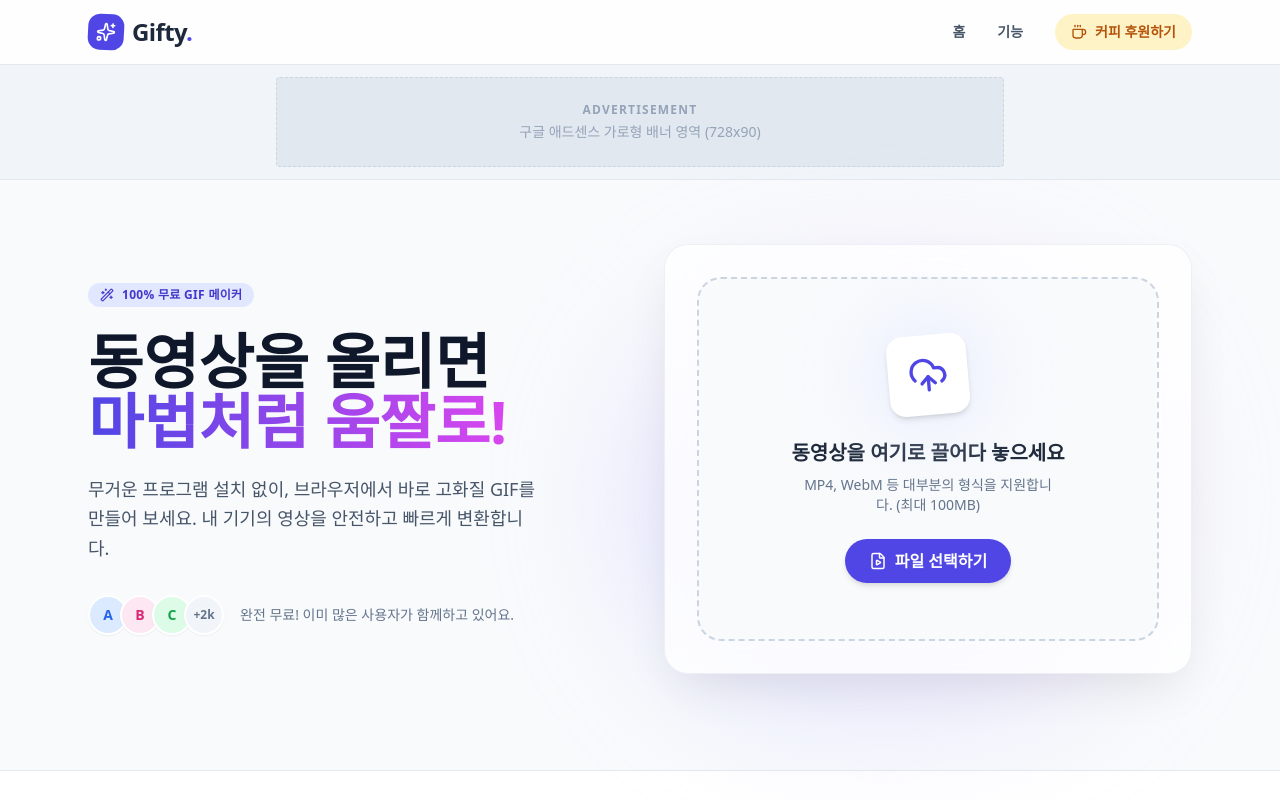
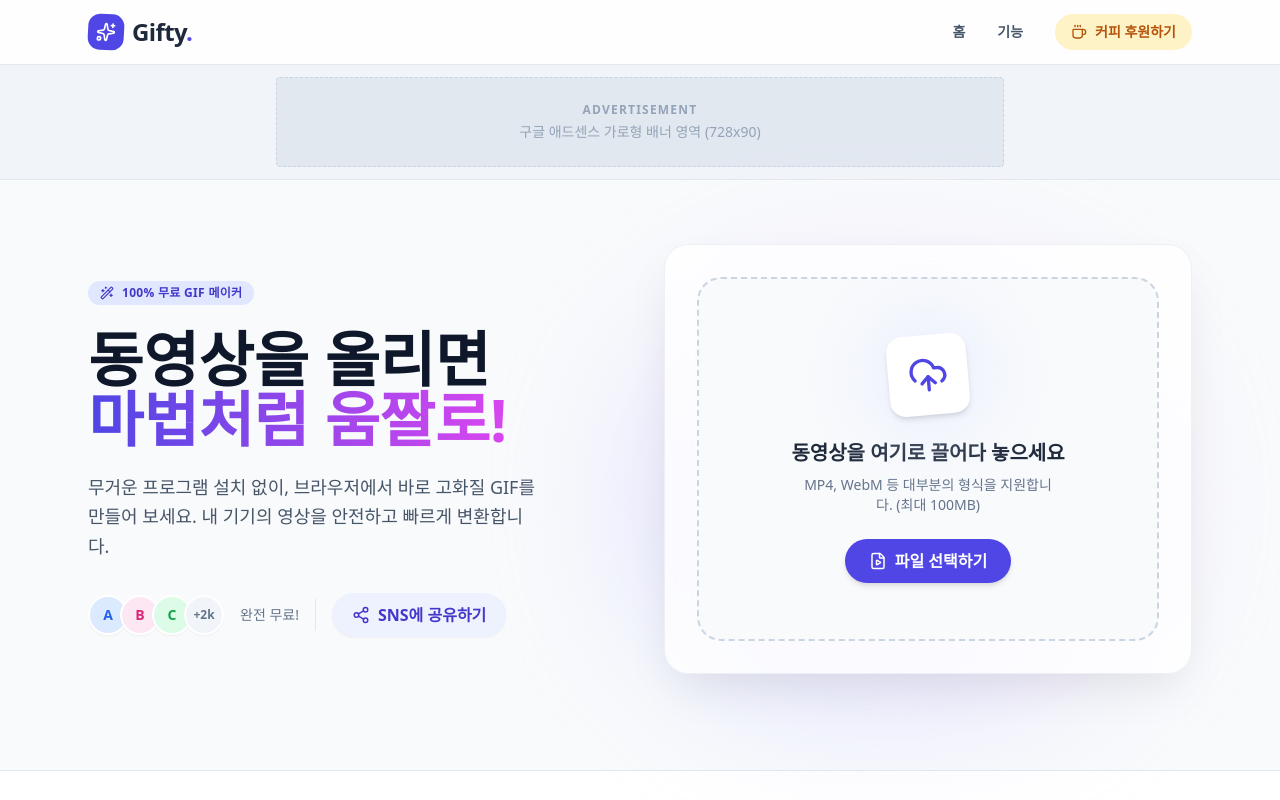
Before and after one commit to bcde369369-arch/gifty, a Next.js app: page / in a window 1280 px wide. Shown: the top 800 px of the page. Built offline with nearby package versions, Linux system fonts and the light colour scheme; no server answers.

Commit message:
Add ShareButton to hero section

```diff
--- a/app/page.tsx
+++ b/app/page.tsx
@@ -3,6 +3,7 @@
 import React, { useState } from 'react';
 import Dropzone from '@/components/Dropzone';
 import VideoEditor from '@/components/VideoEditor';
+import ShareButton from '@/components/ShareButton';
 import { Sparkles, Video, Wand2, DownloadCloud, Menu, Coffee, ExternalLink } from 'lucide-react';
 import { useSiteSettings } from '@/lib/settings';
 
@@ -60,7 +61,8 @@ export default function Home() {
           <p className="text-lg text-slate-600 mb-8 max-w-md mx-auto md:mx-0 leading-relaxed">
             무거운 프로그램 설치 없이, 브라우저에서 바로 고화질 GIF를 만들어 보세요. 내 기기의 영상을 안전하고 빠르게 변환합니다.
           </p>
-          <div className="flex items-center justify-center md:justify-start gap-4">
+          <div className="flex flex-col sm:flex-row items-center justify-center md:justify-start gap-4">
+            <div className="flex items-center gap-4">
               <div className="flex -space-x-2">
                 <div className="w-10 h-10 rounded-full border-2 border-white shadow-sm bg-blue-100 flex items-center justify-center text-blue-600 font-bold text-sm">A</div>
                 <div className="w-10 h-10 rounded-full border-2 border-white shadow-sm bg-pink-100 flex items-center justify-center text-pink-600 font-bold text-sm">B</div>
@@ -69,7 +71,10 @@ export default function Home() {
                   +2k
                 </div>
               </div>
-            <p className="text-sm font-medium text-slate-500">완전 무료! 이미 많은 사용자가 함께하고 있어요.</p>
+              <p className="text-sm font-medium text-slate-500 hidden sm:block">완전 무료!</p>
+            </div>
+            <div className="hidden sm:block w-px h-8 bg-slate-200"></div>
+            <ShareButton />
           </div>
         </div>
 
--- /dev/null
+++ b/components/ShareButton.tsx
@@ -0,0 +1,44 @@
+'use client';
+
+import React, { useState } from 'react';
+import { Share2, Check } from 'lucide-react';
+
+export default function ShareButton() {
+  const [copied, setCopied] = useState(false);
+
+  const handleShare = async () => {
+    const shareData = {
+      title: 'Gifty - 마법처럼 움짤로!',
+      text: '가입 없이 브라우저에서 바로 동영상을 고화질 GIF로 변환해 보세요. 100% 무료입니다!',
+      url: 'https://gifty.run',
+    };
+
+    if (navigator.share) {
+      try {
+        await navigator.share(shareData);
+      } catch (err) {
+        console.log('공유가 취소되었거나 지원하지 않습니다.', err);
+      }
+    } else {
+      // Fallback: Copy to clipboard
+      try {
+        await navigator.clipboard.writeText(shareData.url);
+        setCopied(true);
+        setTimeout(() => setCopied(false), 2000);
+      } catch (err) {
+        console.error('클립보드 복사 실패', err);
+        alert('주소 복사에 실패했습니다.');
+      }
+    }
+  };
+
+  return (
+    <button
+      onClick={handleShare}
+      className="flex items-center gap-2 px-5 py-2.5 bg-indigo-50 text-indigo-700 hover:bg-indigo-100 rounded-full font-bold transition-all shadow-sm active:scale-95"
+    >
+      {copied ? <Check size={18} /> : <Share2 size={18} />}
+      {copied ? '주소가 복사되었습니다!' : 'SNS에 공유하기'}
+    </button>
+  );
+}
```
Lines whose indentation alone changed are shown as unchanged.
